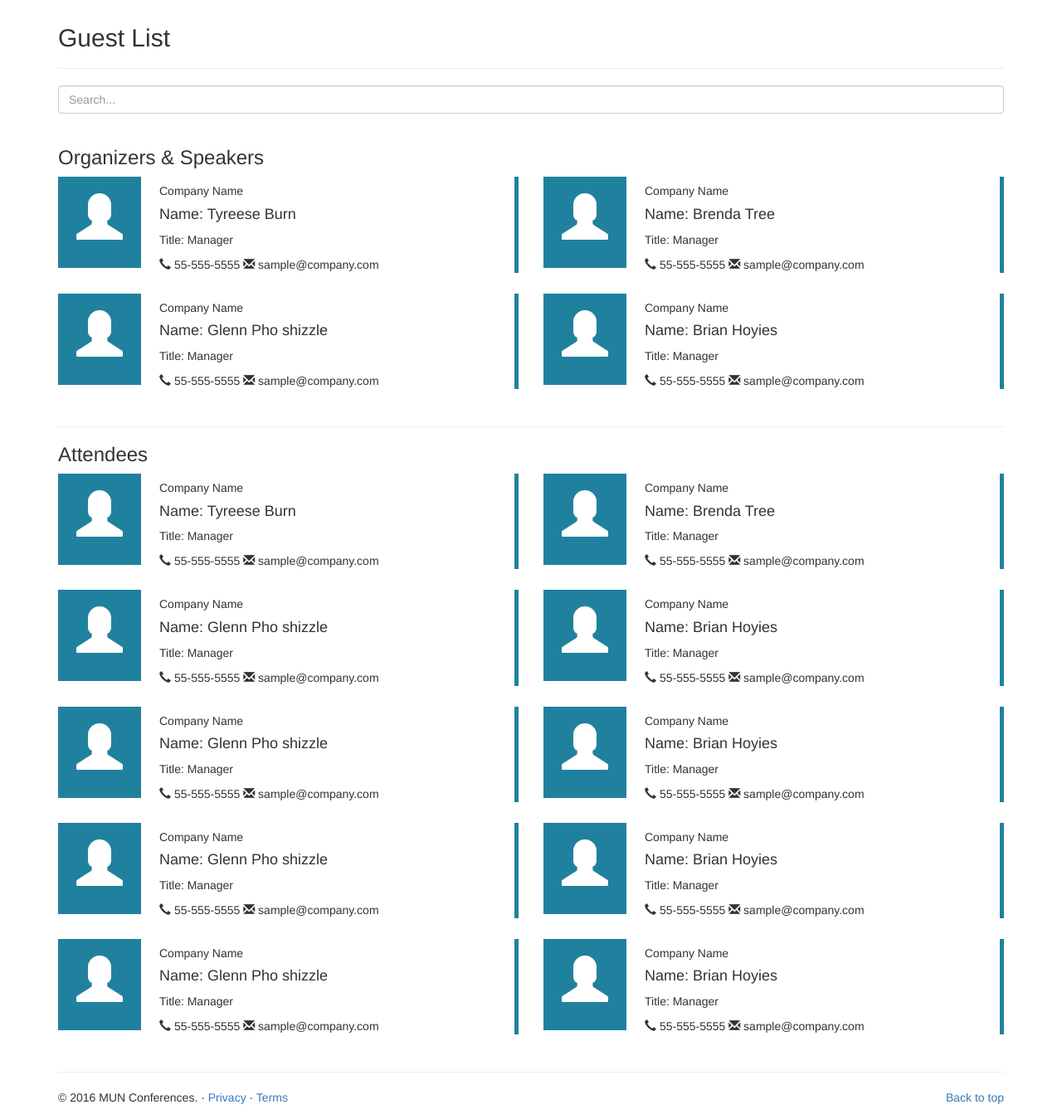
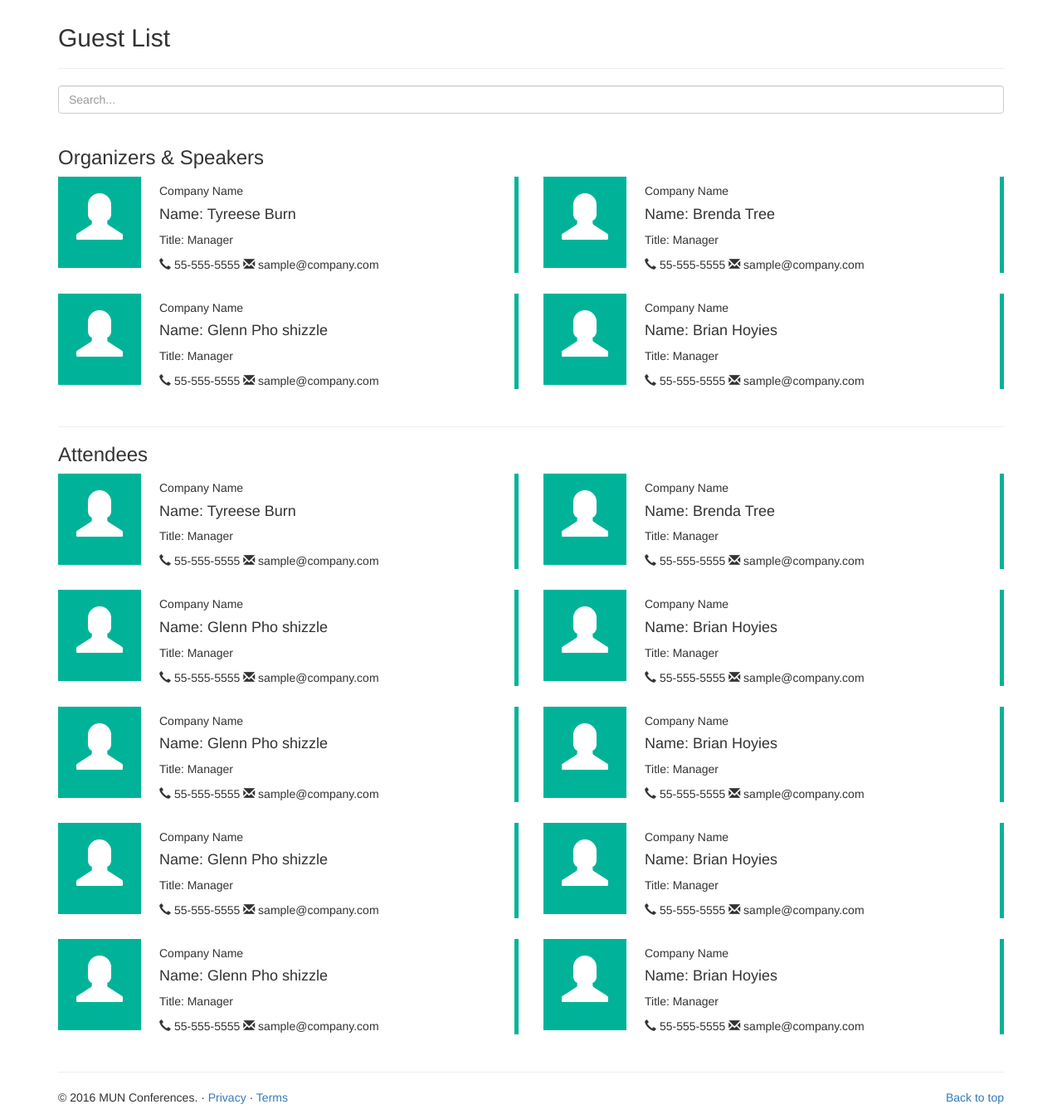
Before and after one commit to ToJen/conferences.io, a PHP site: page /attendees.html in a window 1280 px wide. Shown: the part 51-1394 px from the top of the page at 83% size. Run offline with PHP 8.4, Linux system fonts and the light colour scheme.

Commit message:
Updated colors

```diff
--- a/css/attendees.css
+++ b/css/attendees.css
@@ -12,15 +12,15 @@
     min-height: 110px;
     margin-right: 22px;
     text-align: center!important;
-    background-color: #676767;
+    background-color: #00B398;
     padding: 20px 0;
 }
 
 .info-block.block-info {
-    border-color: #20819e;
+    border-color: #00B398;
 }
 
 .info-block.block-info .square-box {
-    background-color: #20819e;
+    background-color: #00B398;
     color: #FFF;
 }
```
